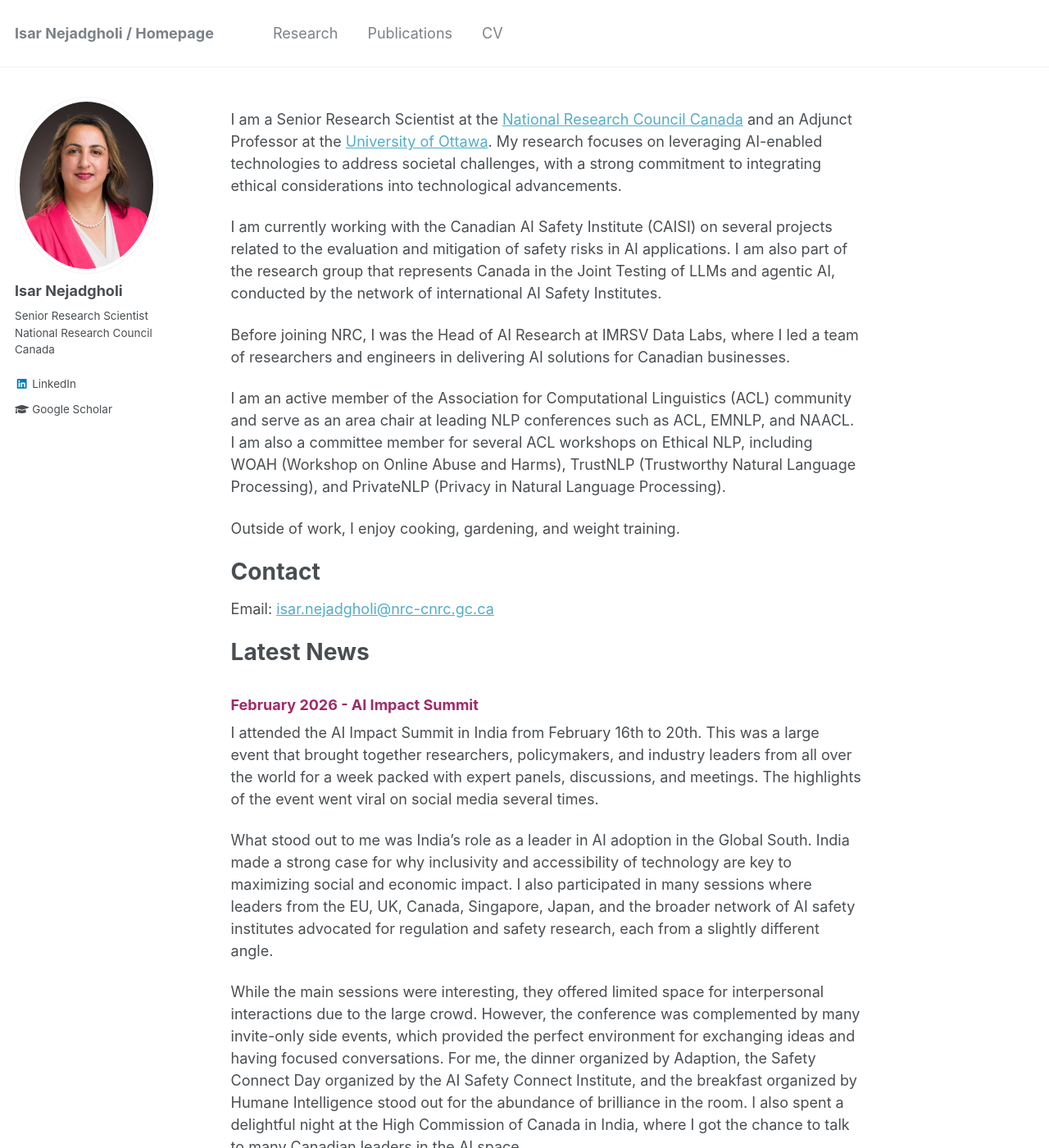
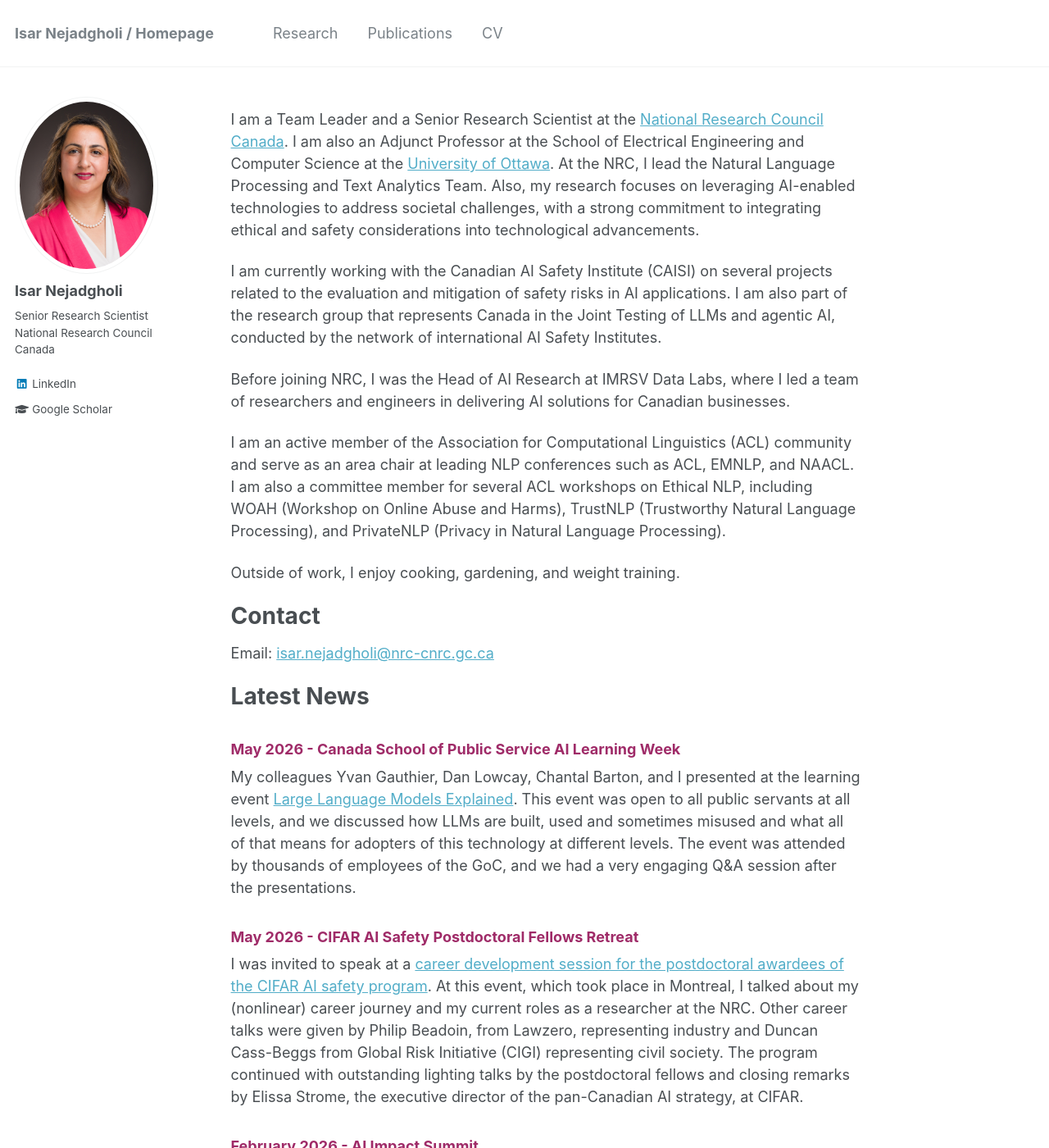
Before and after one commit to IsarNejad/IsarNejad.github.io, a Jekyll site: the page built from _pages/about.md, in a window 1280 px wide and 1400 px high. Shown: the whole window at 82% size. Built offline with Jekyll 4.4.1, drawn with Linux system fonts in a browser that asks for light colours.

Commit message:
Update about.md

```diff
--- a/_pages/about.md
+++ b/_pages/about.md
@@ -8,7 +8,7 @@ redirect_from:
   - /about.html
 ---
 
-I am a Senior Research Scientist at the [National Research Council Canada](https://nrc.canada.ca/en) and an Adjunct Professor at the [University of Ottawa](https://www.uottawa.ca/faculty-engineering/school-electrical-engineering-computer-science). My research focuses on leveraging AI-enabled technologies to address societal challenges, with a strong commitment to integrating ethical considerations into technological advancements.
+I am a Team Leader and a Senior Research Scientist at the [National Research Council Canada](https://nrc.canada.ca/en). I am also an Adjunct Professor at the School of Electrical Engineering and Computer Science at the [University of Ottawa](https://www.uottawa.ca/faculty-engineering/school-electrical-engineering-computer-science). At the NRC, I lead the Natural Language Processing and Text Analytics Team. Also, my research focuses on leveraging AI-enabled technologies to address societal challenges, with a strong commitment to integrating ethical and safety considerations into technological advancements.
 
 I am currently working with the Canadian AI Safety Institute (CAISI) on several projects related to the evaluation and mitigation of safety risks in AI applications. I am also part of the research group that represents Canada in the Joint Testing of LLMs and agentic AI, conducted by the network of international AI Safety Institutes.
 
@@ -23,6 +23,17 @@ Email: <isar.nejadgholi@nrc-cnrc.gc.ca>
 
 
 # Latest News
+
+{: .amaranth-deep-purple}
+### May 2026 - Canada School of Public Service AI Learning Week
+
+My colleagues Yvan Gauthier, Dan Lowcay, Chantal Barton, and I presented at the learning event [Large Language Models Explained](https://catalogue.csps-efpc.gc.ca/product?catalog=DDN1-E25&cm_locale=en&pk_vid=bd1ea50e29b3272017773813745fad48). This event was open to all public servants at all levels, and we discussed how LLMs are built, used and sometimes misused and what all of that means for adopters of this technology at different levels. The event was attended by thousands of employees of the GoC, and we had a very engaging Q&A session after the presentations.
+
+
+{: .amaranth-deep-purple}
+### May 2026 - CIFAR AI Safety Postdoctoral Fellows Retreat
+
+I was invited to speak at a [career development session for the postdoctoral awardees of the CIFAR AI safety program](https://events.cifar.ca/website/94681/agenda/). At this event, which took place in Montreal, I talked about my (nonlinear) career journey and my  current roles as a researcher at the NRC. Other career talks were given by Philip Beadoin, from Lawzero, representing industry and Duncan Cass-Beggs from Global Risk Initiative (CIGI) representing civil society. The program continued with outstanding lighting talks by the postdoctoral fellows and closing remarks by Elissa Strome, the executive director of the pan-Canadian AI strategy, at CIFAR.
 
 {: .amaranth-deep-purple}
 ### February 2026 - AI Impact Summit
```
